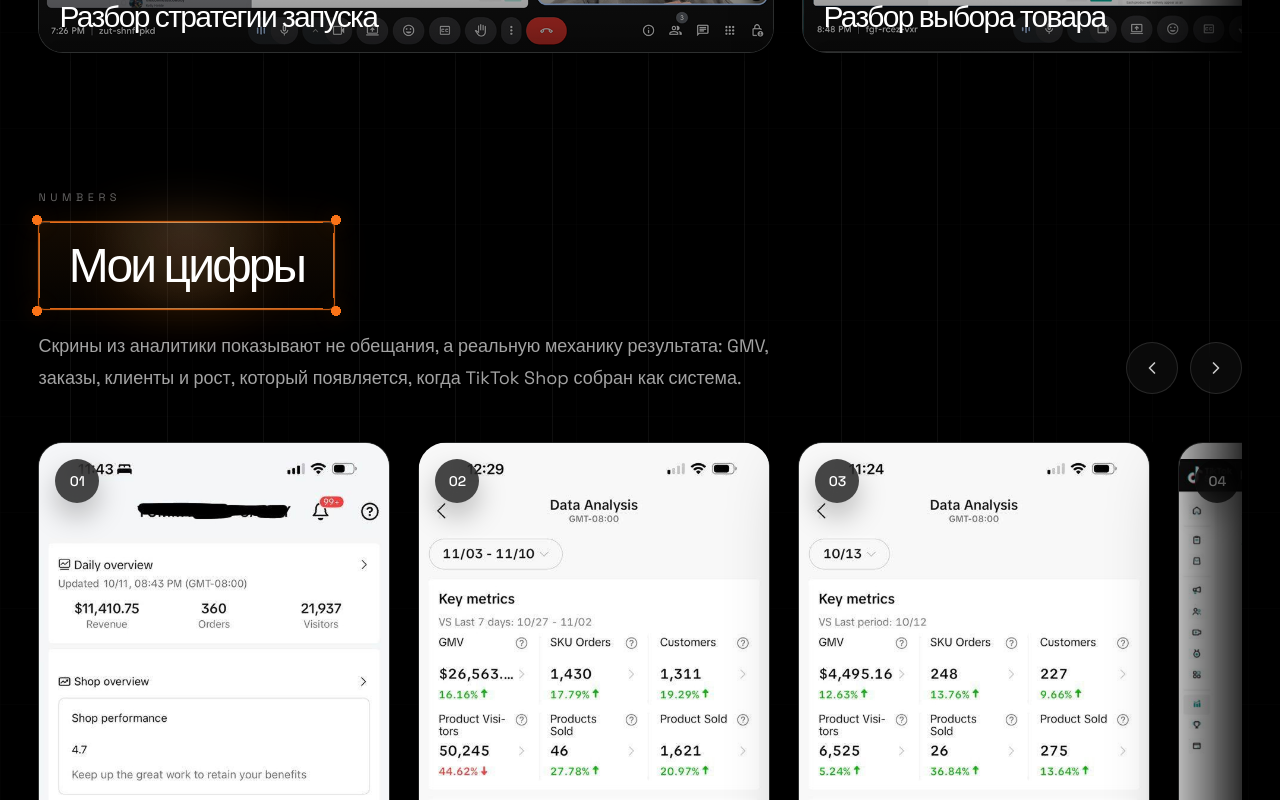
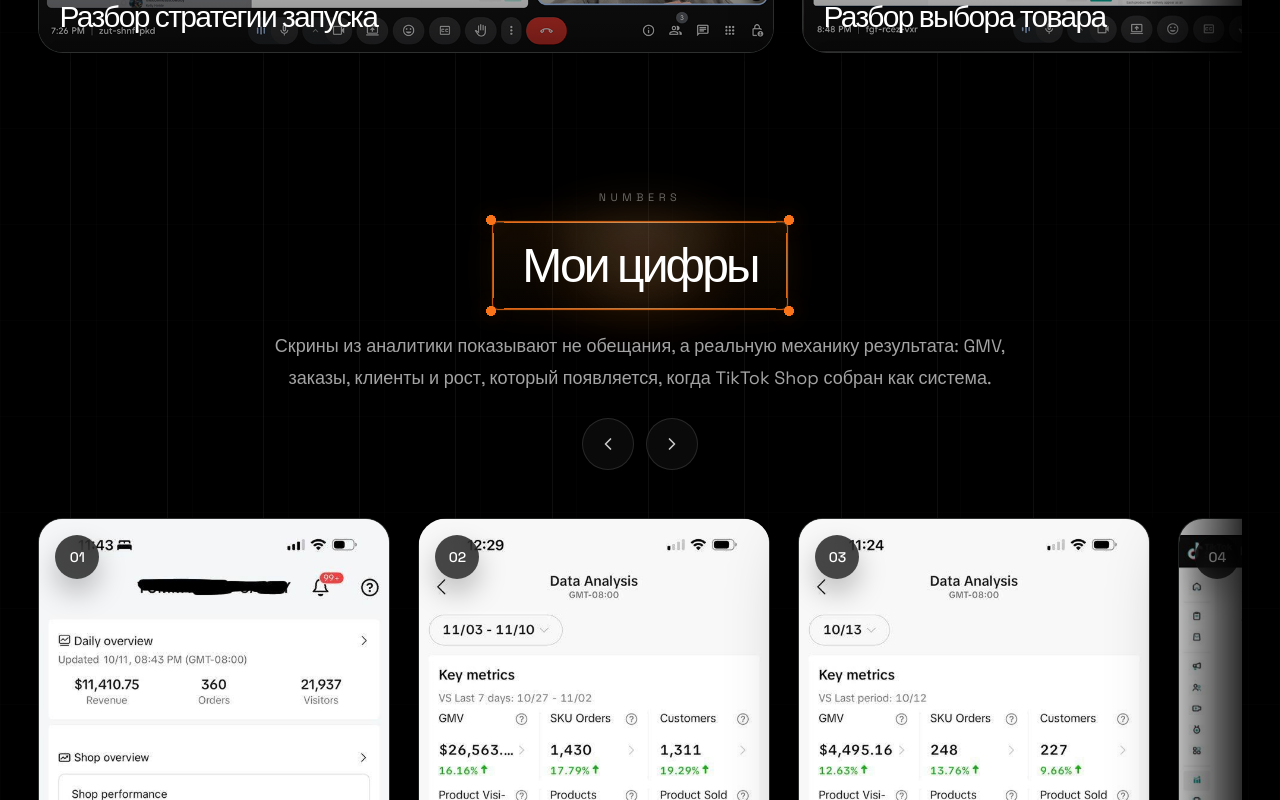
Before and after one commit to YaroslavSigidin/IVCHENKO, a React (Vite) app: page / in a window 1280 px wide. Shown: the part 11200-12000 px from the top of the page. Built offline with nearby package versions, Linux system fonts and the light colour scheme.

Commit message:
Fix breakdown image fallback and center numbers header

```diff
--- a/src/App.jsx
+++ b/src/App.jsx
@@ -656,6 +656,32 @@ function SectionHeader({ eyebrow, title, text, align = 'center' }) {
   )
 }
 
+function SafeImage({
+  src,
+  fallbackSrc,
+  alt,
+  className,
+  loading = 'lazy',
+  ...props
+}) {
+  const [imageSrc, setImageSrc] = useState(src)
+
+  return (
+    <img
+      {...props}
+      src={imageSrc}
+      alt={alt}
+      loading={loading}
+      onError={() => {
+        if (fallbackSrc && imageSrc !== fallbackSrc) {
+          setImageSrc(fallbackSrc)
+        }
+      }}
+      className={className}
+    />
+  )
+}
+
 function SplitCardText({ text }) {
   const words = text.split(' ')
   const lead = words.slice(0, 4).join(' ')
@@ -907,8 +933,9 @@ function VideoBreakdownsSlider({ items }) {
             >
               <article className="group relative w-[min(42rem,86vw)] shrink-0 overflow-hidden rounded-[1.55rem] border border-white/10 bg-[#171919] shadow-[0_24px_70px_rgba(0,0,0,0.3)] sm:w-[42rem] lg:w-[46rem]">
                 <div className="relative overflow-hidden bg-black">
-                  <img
+                  <SafeImage
                     src={item.image}
+                    fallbackSrc={breakdownScreen06}
                     alt={item.title}
                     loading="lazy"
                     className="aspect-[2.05/1] w-full object-cover object-center transition-transform duration-700 group-hover:scale-[1.025]"
@@ -954,15 +981,15 @@ function ResultsSlider({ items }) {
 
   return (
     <div className="mx-auto w-[min(1320px,94vw)]">
-      <div className="flex flex-col gap-6 sm:flex-row sm:items-end sm:justify-between">
+      <div className="flex flex-col items-center gap-6">
         <SectionHeader
           eyebrow="Numbers"
           title="Мои цифры"
           text="Скрины из аналитики показывают не обещания, а реальную механику результата: GMV, заказы, клиенты и рост, который появляется, когда TikTok Shop собран как система."
-          align="left"
+          align="center"
         />
 
-        <div className="flex items-center gap-3">
+        <div className="flex items-center justify-center gap-3">
           <button
             type="button"
             onClick={() => scrollSlider(-1)}
```
